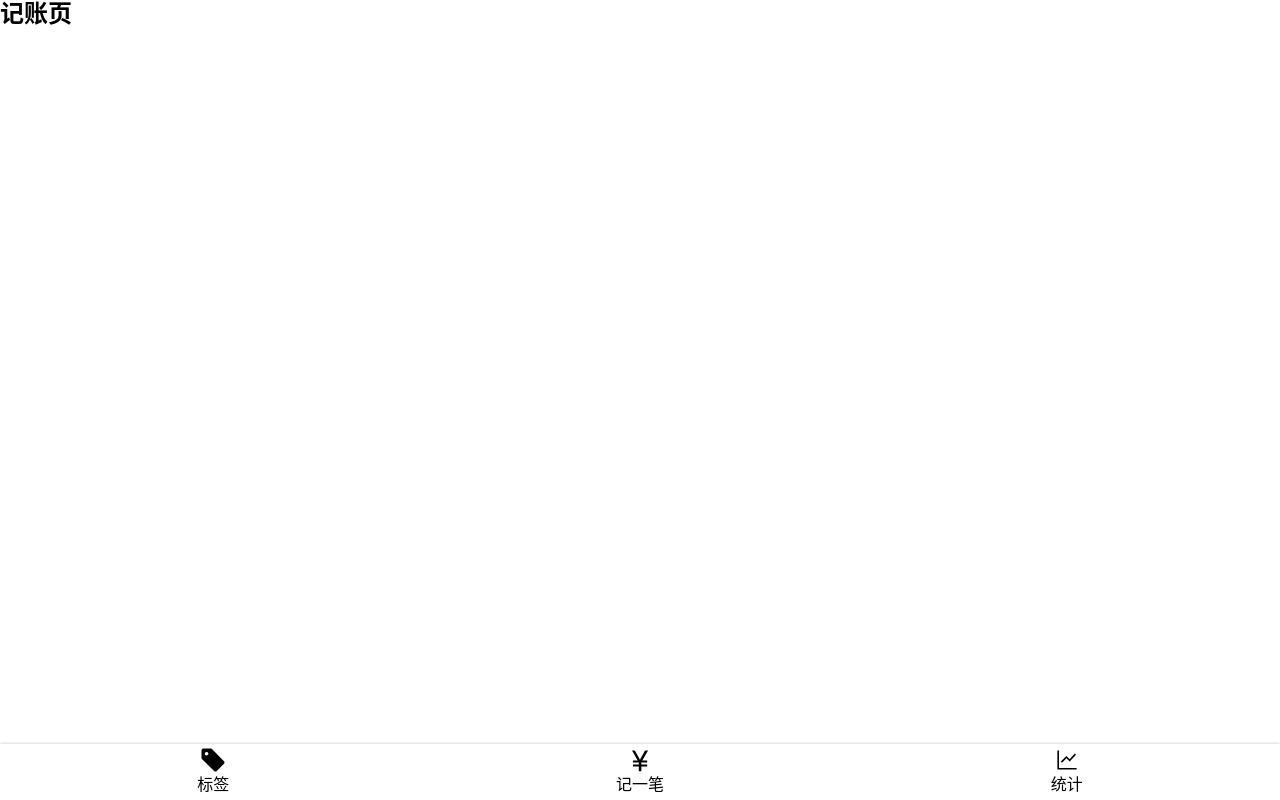
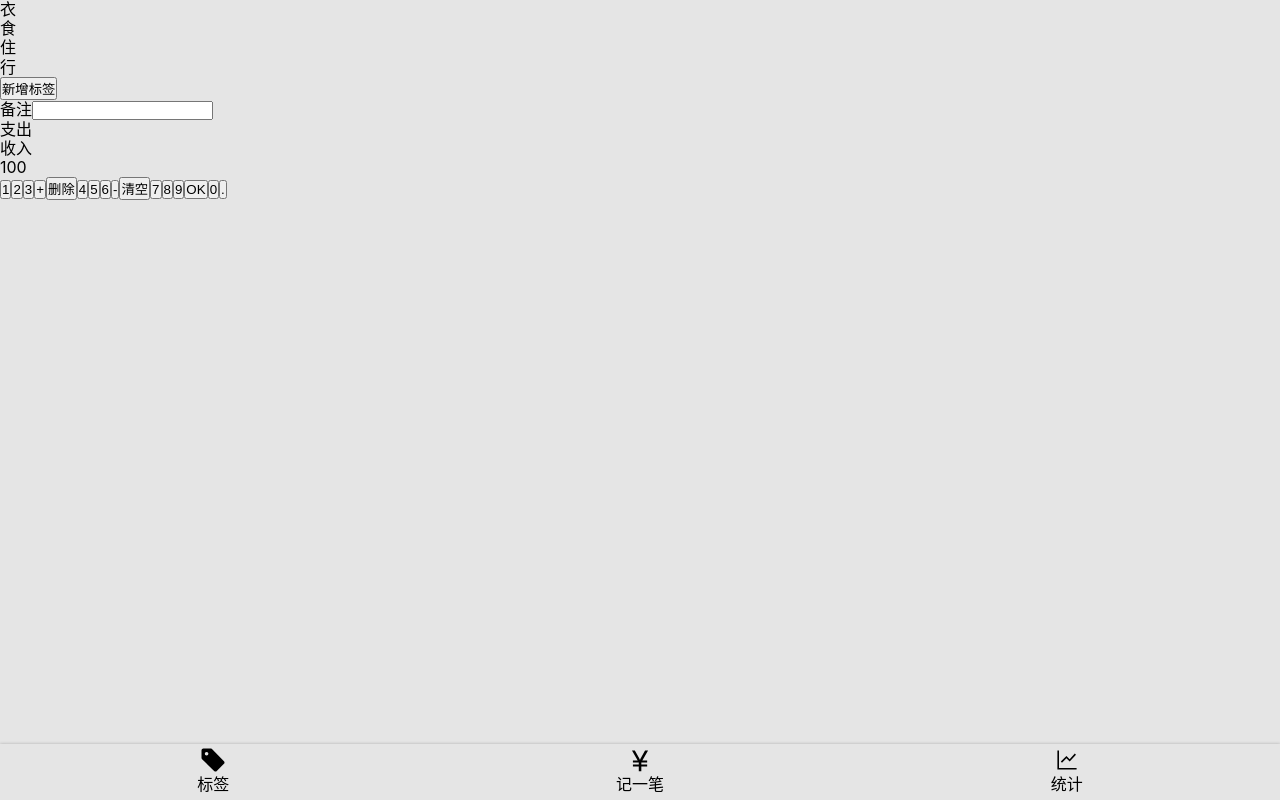
Before and after one commit to FanHHHHH/cashBook, a React (Create React App) app: page /#/ in a window 1280 px wide. Built offline with nearby package versions, Linux system fonts and the light colour scheme.

Commit message:
完成记账页html骨架和背景颜色修改

```diff
--- a/src/App.tsx
+++ b/src/App.tsx
@@ -12,7 +12,7 @@
         <Route exact path="/">
           <Money />
         </Route>
-        <Route path="/tags">
+        <Route path="/tags" >
           <Tags />
         </Route>
         <Route path="/money">
--- a/src/components/Nav.tsx
+++ b/src/components/Nav.tsx
@@ -1,5 +1,5 @@
 import styled from 'styled-components'
-import { Link } from 'react-router-dom'
+import { Link, NavLink } from 'react-router-dom'
 import Icon from './icon'
 
 const NavWrapper = styled.nav`
@@ -16,6 +16,10 @@
         justify-content: center;
         align-items: center;
         padding: 4px 0;
+        &.selected {
+          color: red;
+          font-weight: bold;
+        }
       }
       .icon {
         width: 24px;
@@ -30,22 +34,22 @@
     <NavWrapper>
       <ul>
         <li>
-          <Link to="/tags">
+          <NavLink to="/tags" activeClassName="selected">
             <Icon name="tag" />
             标签
-          </Link>
+          </NavLink>
         </li>
         <li>
-          <Link to="/money">
+          <NavLink to="/money" activeClassName="selected">
             <Icon name="money" />
             记一笔
-          </Link>
+          </NavLink>
         </li>
         <li>
-          <Link to="/statistics">
+          <NavLink to="/statistics" activeClassName="selected">
             <Icon name="chart" />
             统计
-          </Link>
+          </NavLink>
         </li>
       </ul>
     </NavWrapper>
--- a/src/index.scss
+++ b/src/index.scss
@@ -26,6 +26,7 @@
   font-family: $font-hei;
   font-size: 16px;
   line-height: 1.2;
+  background: #e5e5e5;
 }
 
 .icon {
--- a/src/views/Money.tsx
+++ b/src/views/Money.tsx
@@ -1,9 +1,56 @@
+import styled from 'styled-components'
 import Layout from '../components/Layout'
+
+const TagsSection = styled.section``
+const NotesSection = styled.section``
+const CategorySection = styled.section``
+const NumberPadSection = styled.section``
 
 function Money() {
   return (
     <Layout>
-      <h2>记账页</h2>
+      <TagsSection>
+        <ol>
+          <li>衣</li>
+          <li>食</li>
+          <li>住</li>
+          <li>行</li>
+        </ol>
+        <button>新增标签</button>
+      </TagsSection>
+      <NotesSection>
+        <label>
+          <span>备注</span>
+          <input type="text" />
+        </label>
+      </NotesSection>
+      <CategorySection>
+        <ul>
+          <li>支出</li>
+          <li>收入</li>
+        </ul>
+      </CategorySection>
+      <NumberPadSection>
+        <div>100</div>
+        <div>
+          <button>1</button>
+          <button>2</button>
+          <button>3</button>
+          <button>+</button>
+          <button>删除</button>
+          <button>4</button>
+          <button>5</button>
+          <button>6</button>
+          <button>-</button>
+          <button>清空</button>
+          <button>7</button>
+          <button>8</button>
+          <button>9</button>
+          <button>OK</button>
+          <button>0</button>
+          <button>.</button>
+        </div>
+      </NumberPadSection>
     </Layout>
   )
 }
```
